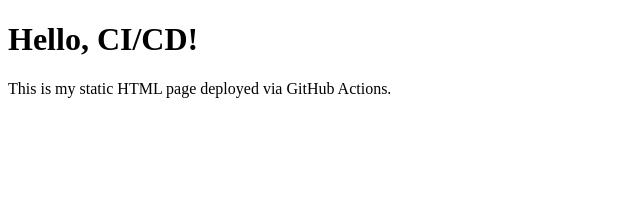
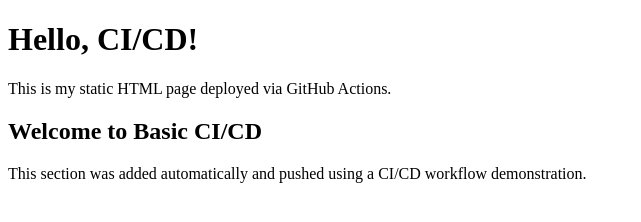
Before and after one commit to usernamecicd/basic-cicd, a plain HTML site: page index.html in a window 1280 px wide. Shown: the whole page, without its empty margins (0-641 px from the left). Drawn offline with Linux system fonts and the light colour scheme.

Commit message:
Add welcome section to index.html for CI/CD demo

```diff
--- a/index.html
+++ b/index.html
@@ -6,5 +6,9 @@
 <body>
   <h1>Hello, CI/CD!</h1>
   <p>This is my static HTML page deployed via GitHub Actions.</p>
+  <section>
+    <h2>Welcome to Basic CI/CD</h2>
+    <p>This section was added automatically and pushed using a CI/CD workflow demonstration.</p>
+  </section>
 </body>
 </html>
```
Also changed, not shown: 1 other file.
